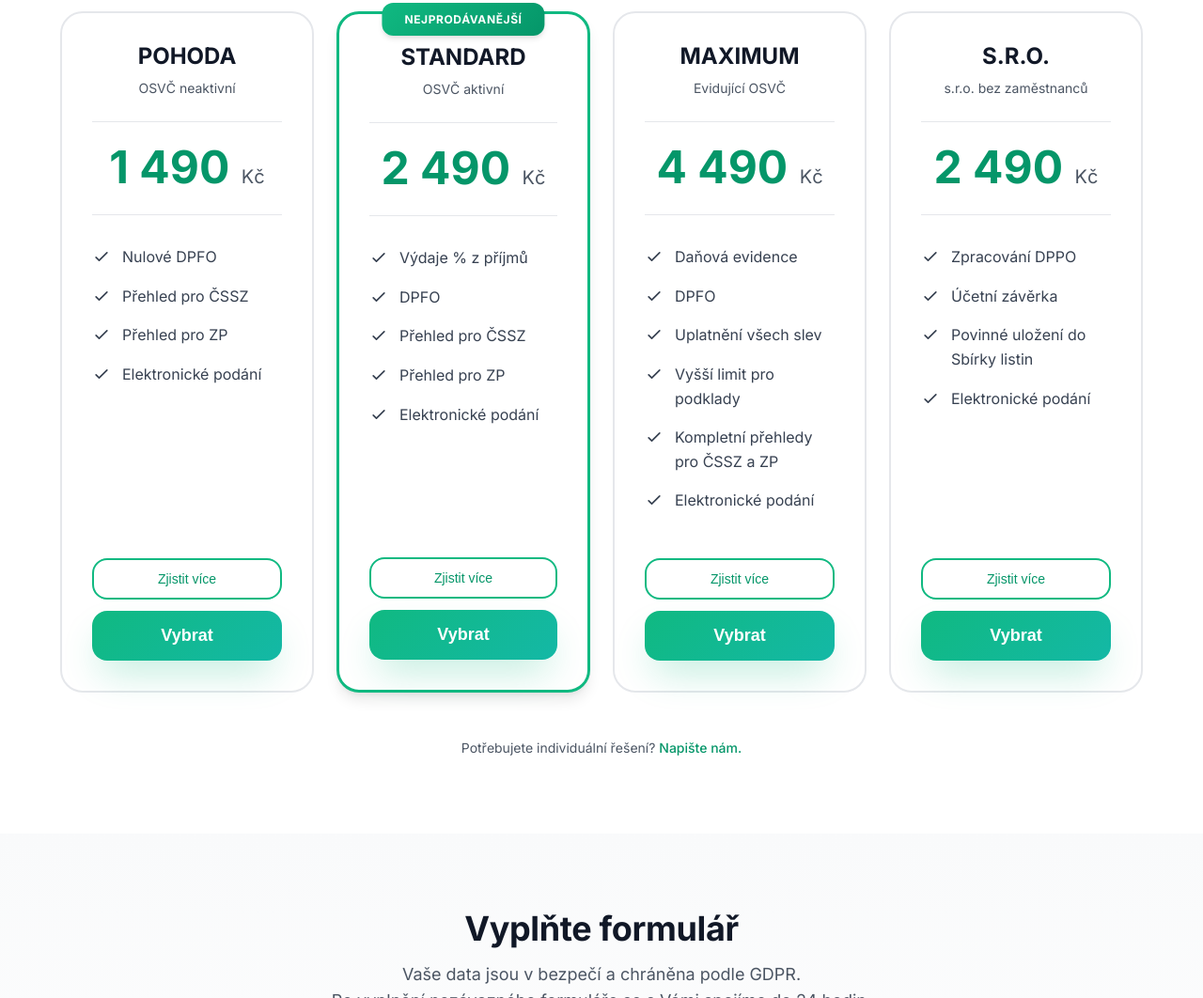
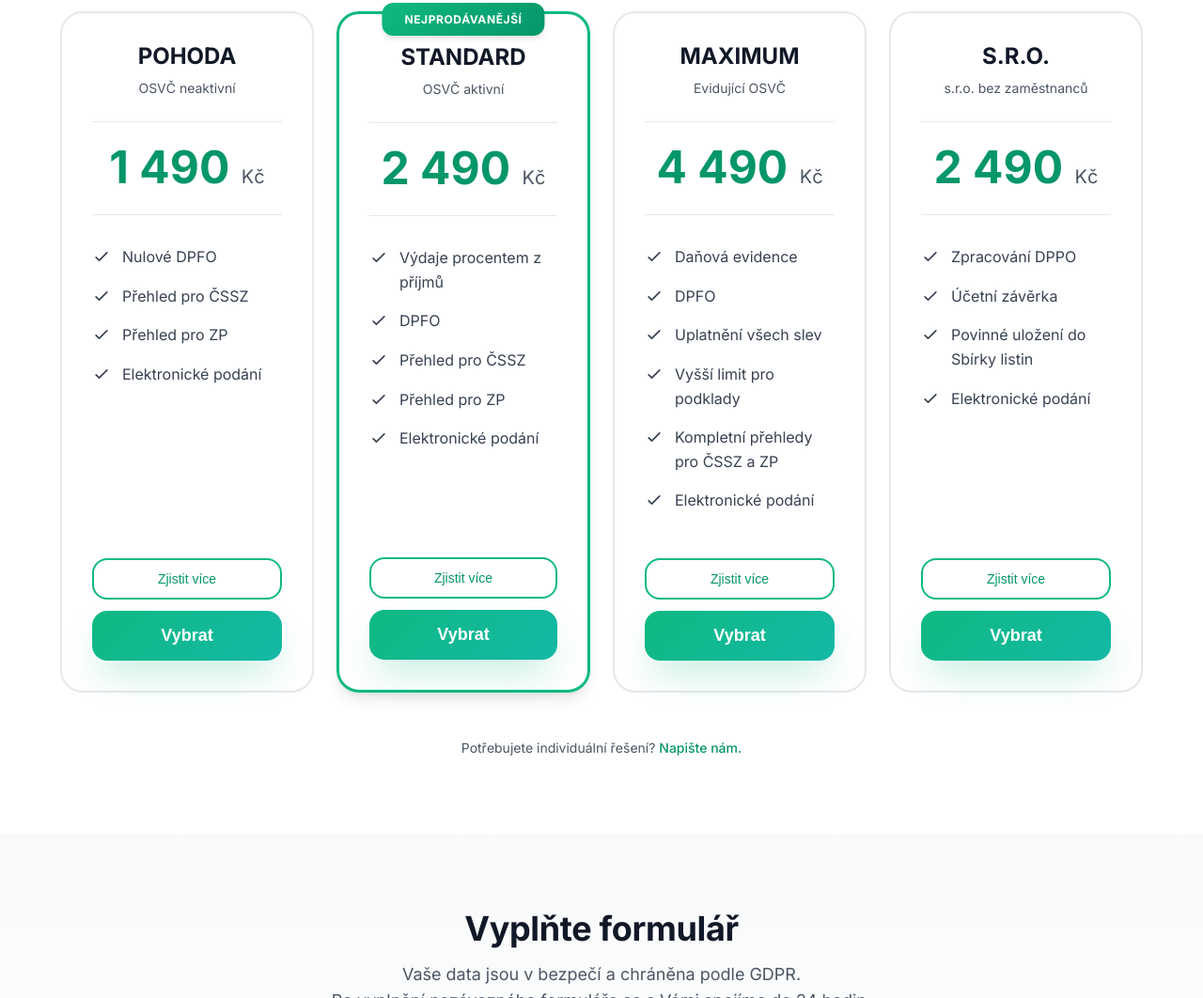
Before and after one commit to filllomex-beep/DaneNula.cz, a website: page index.html in a window 1280 px wide. Shown: the part 2400-3462 px from the top of the page at 94% size. Drawn offline with Linux system fonts and the light colour scheme.

Commit message:
Update expense text to be more descriptive

```diff
--- a/index.html
+++ b/index.html
@@ -259,7 +259,7 @@
                                 <path d="M5 13l4 4L19 7" stroke="currentColor" stroke-width="2" stroke-linecap="round"
                                     stroke-linejoin="round" />
                             </svg>
-                            Výdaje % z příjmů
+                            Výdaje procentem z příjmů
                         </li>
                         <li>
                             <svg width="20" height="20" viewBox="0 0 24 24" fill="none"
```
